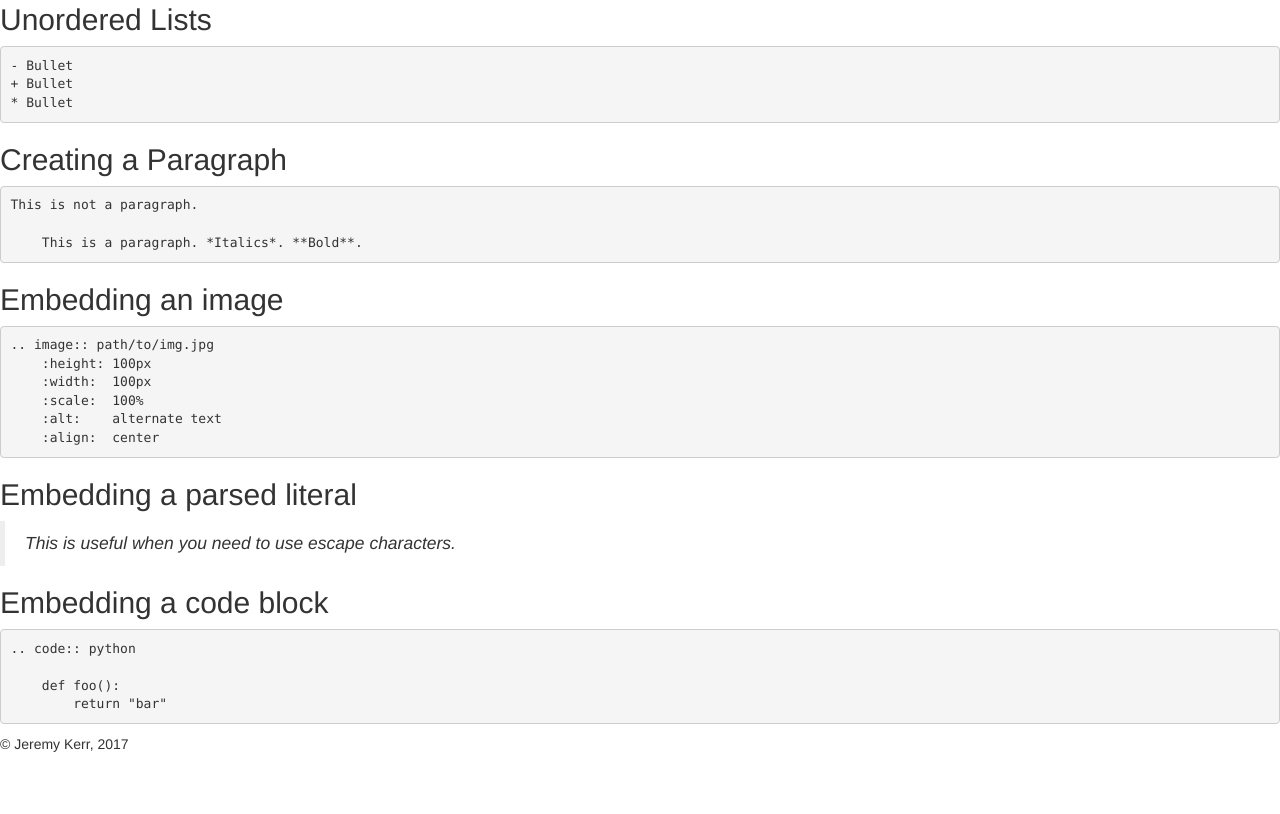
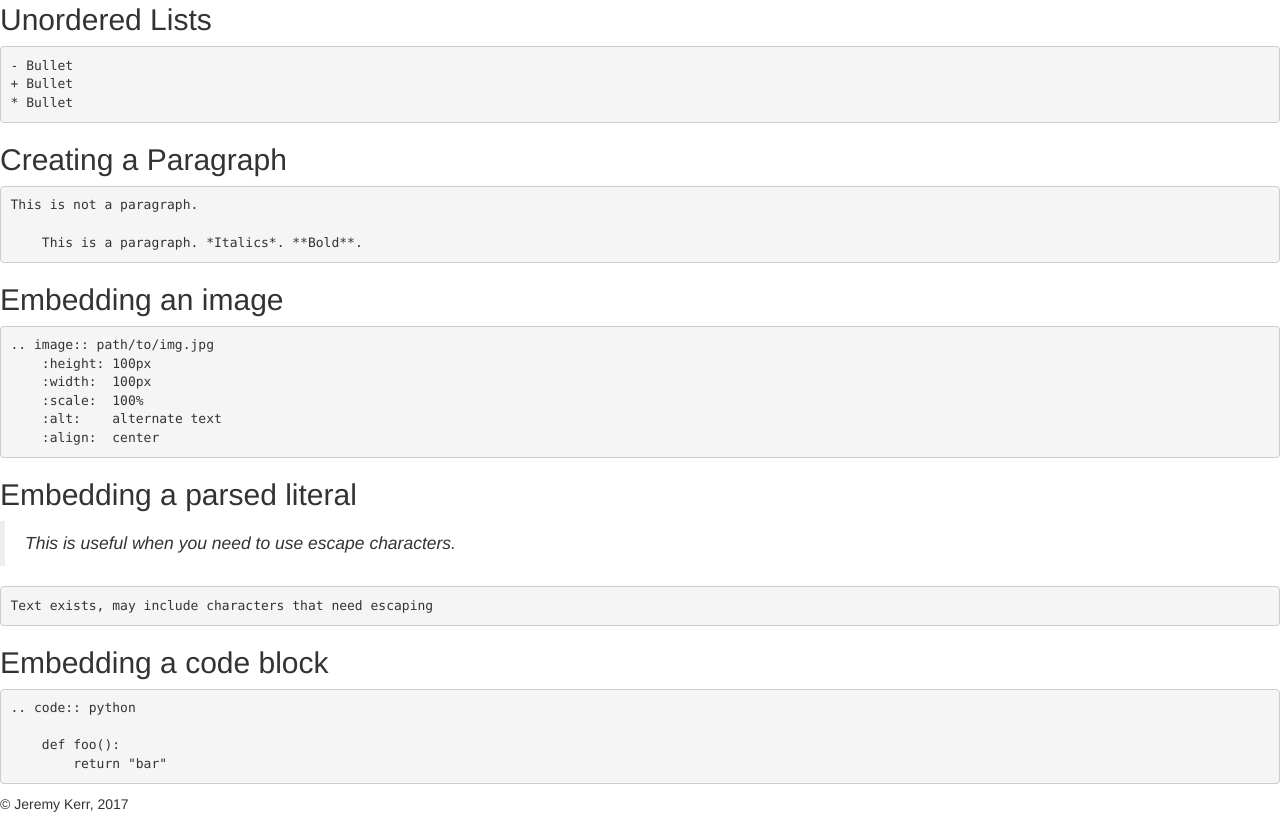
Before and after one commit to jeremykerr/jeremykerr, a plain HTML site: page pages/rst/restructuredtext.html in a window 1280 px wide. Shown: the part 1829-2643 px from the top of the page. Before the commit the page ends 2583 px from the top, so only its background shows below. Drawn offline with Linux system fonts and the light colour scheme.

Commit message:
Added IPTables and rST notes

```diff
--- a/pages/rst/restructuredtext.html
+++ b/pages/rst/restructuredtext.html
@@ -149,8 +149,7 @@ b. banana
         <blockquote>
             <p><em>This is useful when you need to use escape characters.</em></p>
         </blockquote>
-        <!-- parsed-literal:
-Text exists, may include characters that need escaping -->
+        <pre>Text exists, may include characters that need escaping</pre>
     </section>
     <section id="embedding-a-code-block">
         <h2>Embedding a code block</h2>
```
Also changed, not shown: 1 other file.
